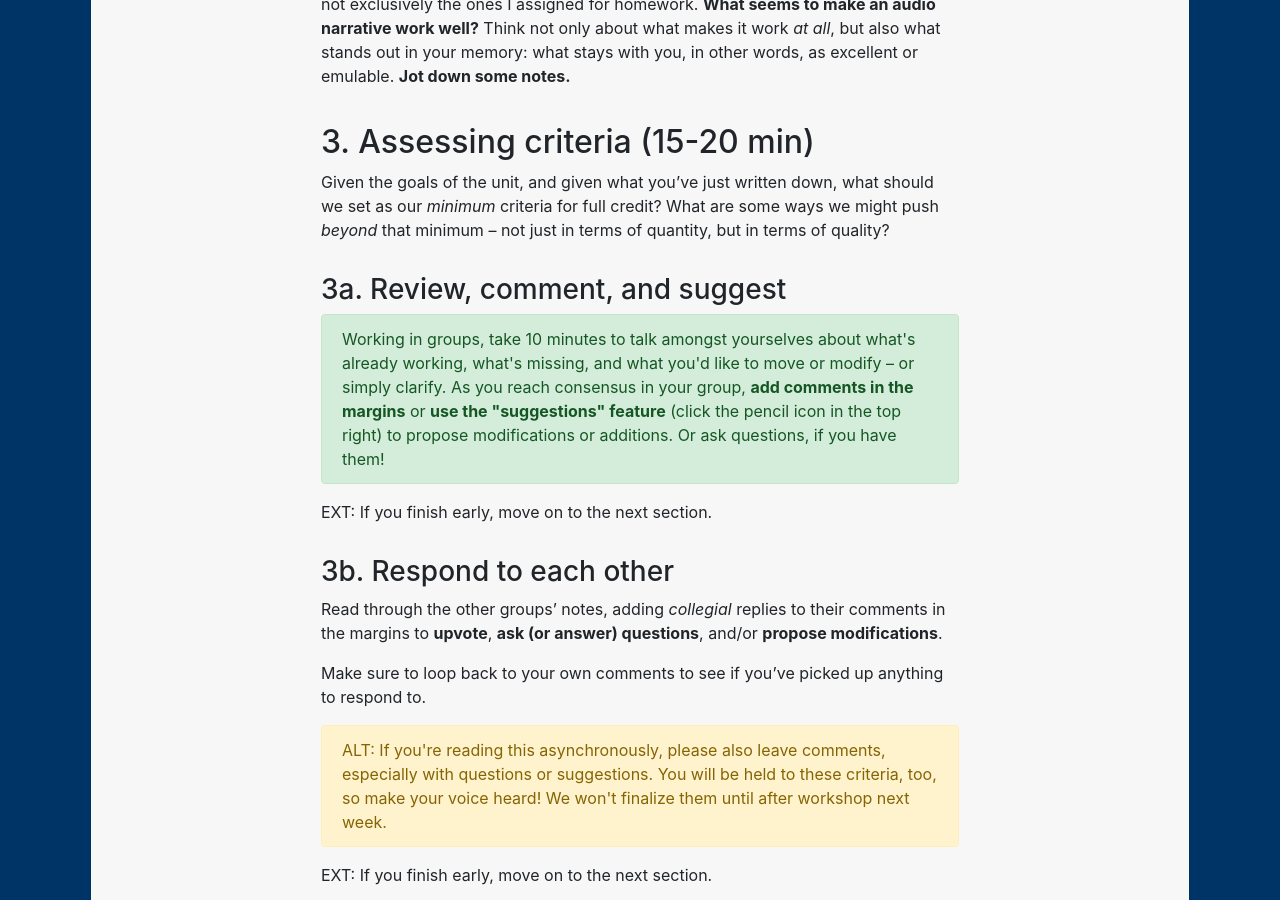
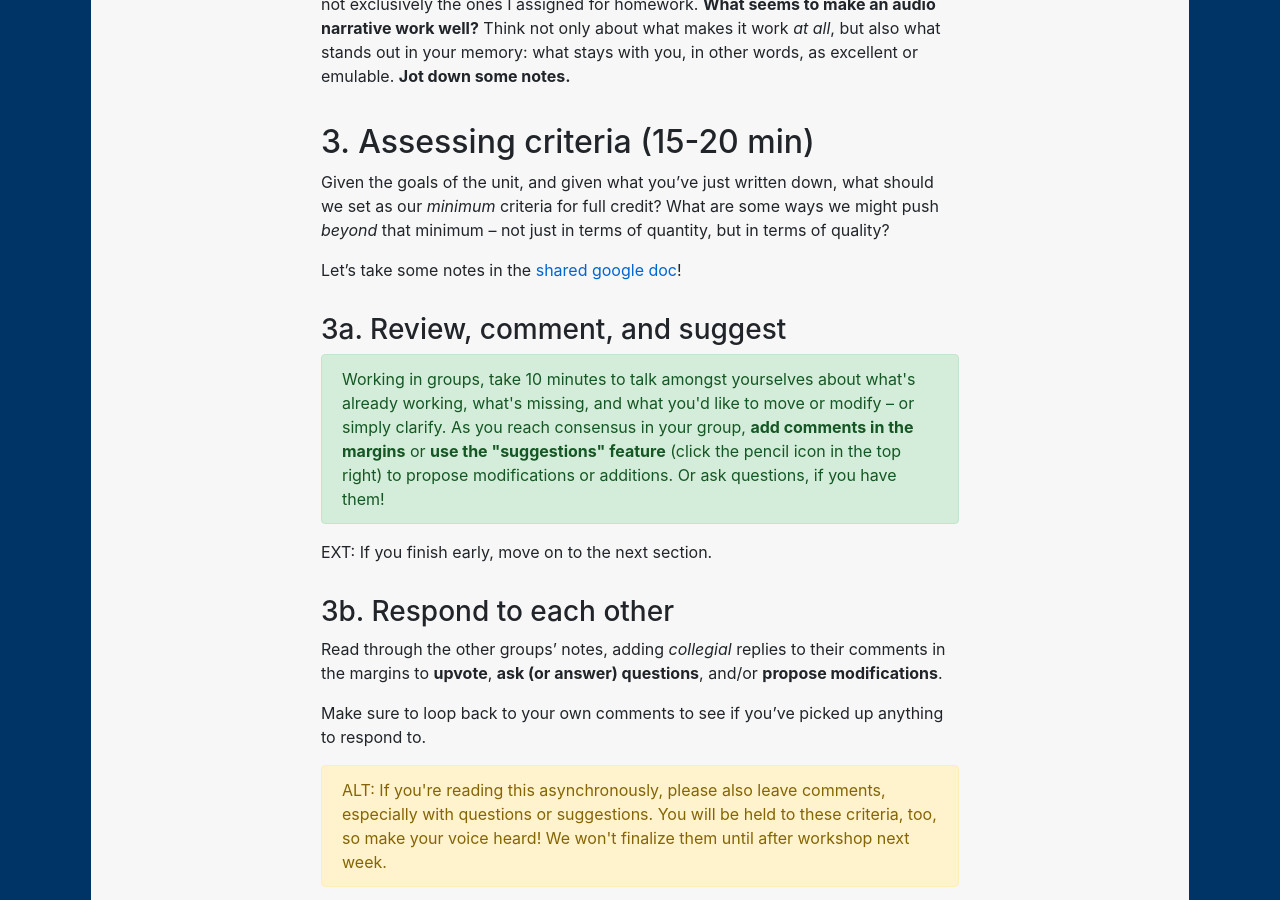
Before and after one commit to benmiller314/cdm2023spring, a Jekyll site: the page built from plans/lesson-06.md, in a window 1280 px wide and 900 px high, scrolled down 2095 px. Built offline with Jekyll 4.4.1, drawn with Linux system fonts in a browser that asks for light colours; our own code applies the rules of GitHub Pages for plain Markdown files; some of the changed lines change nothing that is shown.

Commit message:
add missing link to doc at start of group work

```diff
--- a/plans/lesson-06.md
+++ b/plans/lesson-06.md
@@ -33,7 +33,7 @@ In a minute I'll ask you to assess the baseline and aspirational criteria for th
 
 ### 1a. Introduce the existing set
 
-I've posted criteria from previous semesters in our [shared google doc](http://bit.ly/cdm{{site.course.slugterm}}-notes) as a starting point.
+I've posted criteria from previous semesters in our [shared google doc](http://bit.ly/cdm{{site.course.slugterm}}-notes#heading=h.uprzm6xhjg36) as a starting point.
 
 I want to have these on screen as we talk about what it means to say something is "baseline" or "aspirational" for a particular unit.
 
@@ -65,6 +65,8 @@ Shift now in your writing to think about the narratives you've heard, especially
 ## 3. Assessing criteria (15-20 min)
 
 Given the goals of the unit, and given what you've just written down, what should we set as our _minimum_ criteria for full credit? What are some ways we might push _beyond_ that minimum – not just in terms of quantity, but in terms of quality?
+
+Let's take some notes in the [shared google doc](http://bit.ly/cdm{{site.course.slugterm}}-notes#heading=h.uprzm6xhjg36)!
 
 <!-- That is, <strong>I really want you to see the aspirational ideas as a chance to stretch yourselves and your skills, not just to do more of the same.</strong> Think about what would be new and potentially exciting, but not required for everyone. -->
 
```
